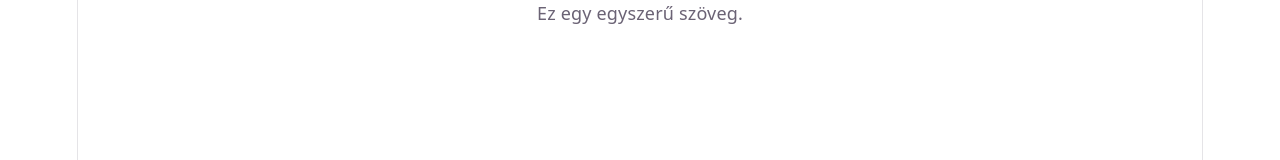
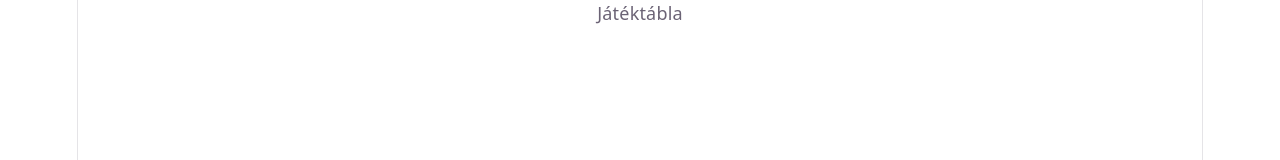
Before and after one commit to takacszsolt2022d-lab/reactonallominigame, a React (Vite) app in the folder reactonallominigame/: page / in a window 1280 px wide. Shown: the top 160 px of the page. Built offline with nearby package versions, Linux system fonts and the light colour scheme.

Commit message:
masodikfeladat

```diff
--- a/reactonallominigame/src/App.jsx
+++ b/reactonallominigame/src/App.jsx
@@ -1,5 +1,7 @@
+import Board from './components/Board'
+
 function App() {
-    return <p>Ez egy egyszerű szöveg.</p>;
+  return <Board />
 }
 
-export default App;
+export default App
--- /dev/null
+++ b/reactonallominigame/src/components/Board.jsx
@@ -0,0 +1,5 @@
+function Board() {
+  return <div className="board">Játéktábla</div>
+}
+
+export default Board
--- /dev/null
+++ b/reactonallominigame/src/components/Square.jsx
@@ -0,0 +1,5 @@
+function Square() {
+  return <div className="square" />
+}
+
+export default Square
```
